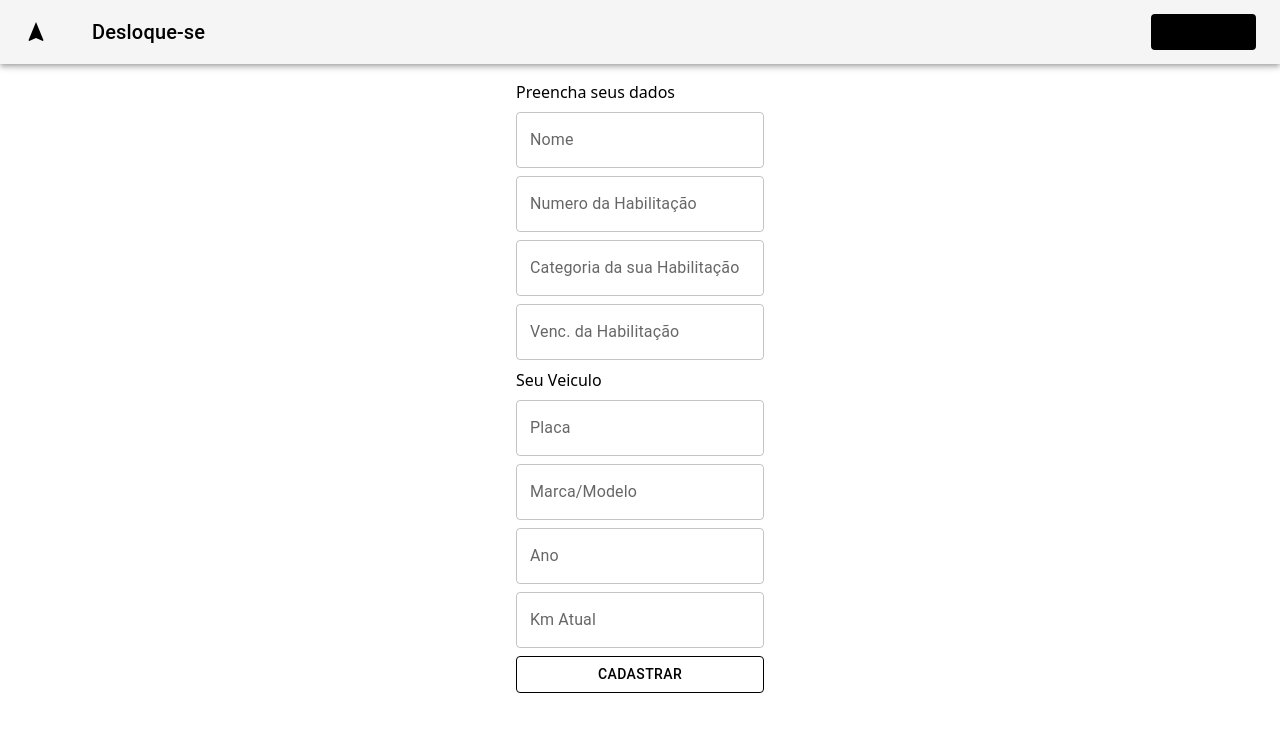
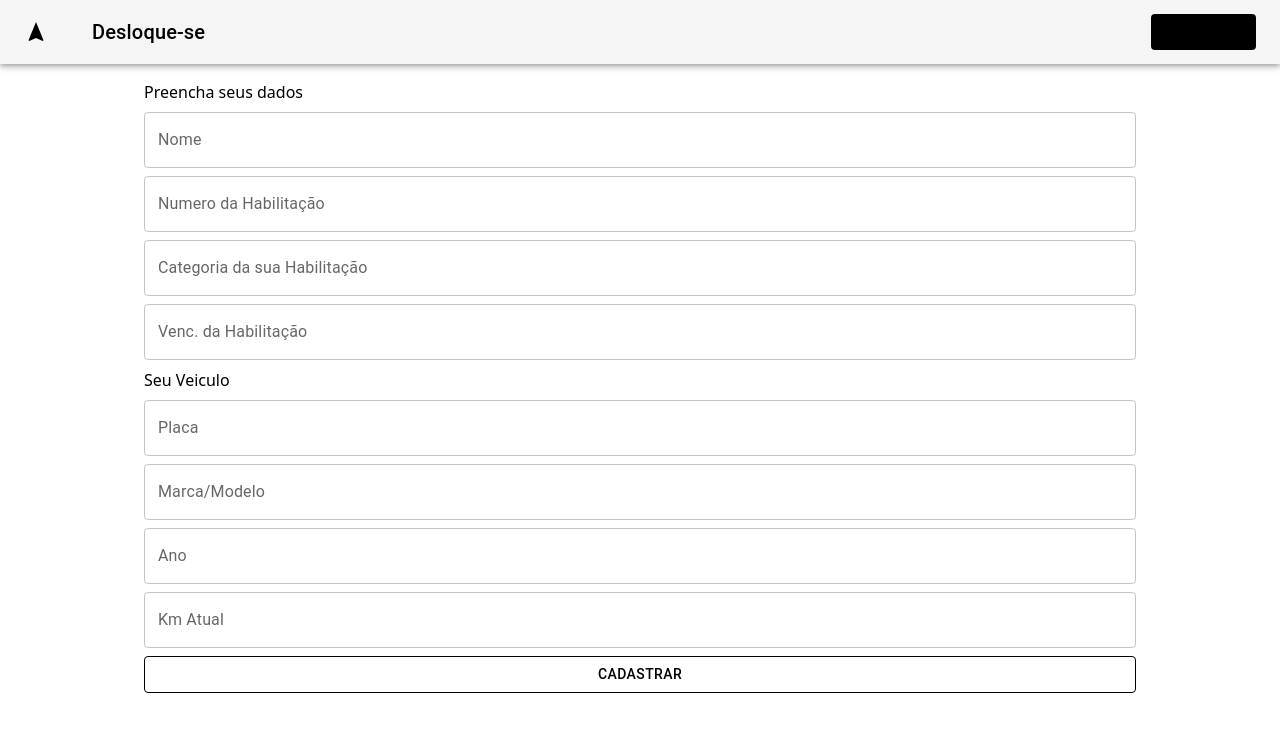
Before and after one commit to yraffic02/app_displacement, a Next.js app: page /registerConductor in a window 1280 px wide. Shown: the top 732 px of the page. Built offline with nearby package versions, Linux system fonts and the light colour scheme.

Commit message:
feat: added react hook forms on page register conductor

```diff
--- a/src/app/registerConductor/page.tsx
+++ b/src/app/registerConductor/page.tsx
@@ -1,27 +1,69 @@
 'use client'
 
 import { MyButton } from "@/components/Button/MyButton"
+import { IConductor, IVehicle } from "@/types/types"
 import { TextField } from "@mui/material"
+import { SubmitHandler, useForm } from "react-hook-form"
 
 export default function RegisterConductor() {
+  const {
+    register,
+    handleSubmit,
+    formState: { errors },
+  } = useForm<IConductor & IVehicle>()
+
+  const onSubmit: SubmitHandler<IConductor & IVehicle> = (data) => console.log(data)
 
   return (
     <main className="flex flex-col items-center justify-center">
-        <form
-          className="flex flex-col gap-2 p-4"
-        >
+      <form
+        className="flex flex-col gap-2 p-4 w-4/5"
+        onSubmit={handleSubmit(onSubmit)}
+      >
         <h1>Preencha seus dados</h1>
-          <TextField variant="outlined" label="Nome"/>
-          <TextField variant="outlined" label="Numero da Habilitação"/>
-          <TextField variant="outlined" label="Categoria da sua Habilitação"/>
-          <TextField variant="outlined" label="Venc. da Habilitação"/>
+        <TextField variant="outlined" label="Nome" {...register("name", { required: true })} />
+        {
+          errors.name &&
+          <span className='text-red-600'>Digite seu nome completo!</span>
+        }
+        <TextField variant="outlined" label="Numero da Habilitação" {...register("numberQual", { required: true })}/>
+        {
+          errors.numberQual &&
+          <span className='text-red-600'>numero da sua habilitação</span>
+        }
+        <TextField variant="outlined" label="Categoria da sua Habilitação" {...register("categoryQual", { required: true })}/>
+        {
+          errors.categoryQual &&
+          <span className='text-red-600'>é necessario informar a categoria</span>
+        }
+        <TextField variant="outlined" label="Venc. da Habilitação" {...register("maturityQual", { required: true })}/>
+        {
+          errors.maturityQual &&
+          <span className='text-red-600'>vencimento da sua habilitação</span>
+        }
         <h1>Seu Veiculo</h1>
-        <TextField variant="outlined" label="Placa"/>
-          <TextField variant="outlined" label="Marca/Modelo"/>
-          <TextField variant="outlined" label="Ano"/>
-          <TextField variant="outlined" label="Km Atual"/>
-          <MyButton type="secondary" name="Cadastrar" submitButton="submit"/>
-        </form>
+        <TextField variant="outlined" label="Placa" {...register("plate", { required: true })}/>
+        {
+          errors.plate &&
+          <span className='text-red-600'>placa do seu veículo!</span>
+        }
+        <TextField variant="outlined" label="Marca/Modelo" {...register("brandModel", { required: true })}/>
+        {
+          errors.brandModel &&
+          <span className='text-red-600'>ditgite o modelo e marca do seu veículo!</span>
+        }
+        <TextField variant="outlined" label="Ano" type="number" {...register("yearManufacture", { required: true })}/>
+        {
+          errors.yearManufacture &&
+          <span className='text-red-600'>ano de fabricção do seu veículo!</span>
+        }
+        <TextField variant="outlined" label="Km Atual" type="number" {...register("currentKm", { required: true })}/>
+        {
+          errors.currentKm &&
+          <span className='text-red-600'>quilometragem atual do seu veículo!</span>
+        }
+        <MyButton type="secondary" name="Cadastrar" submitButton="submit" />
+      </form>
     </main>
   )
 }
```
Also changed, not shown: src/types/types.tsx (+8 -8 lines).
